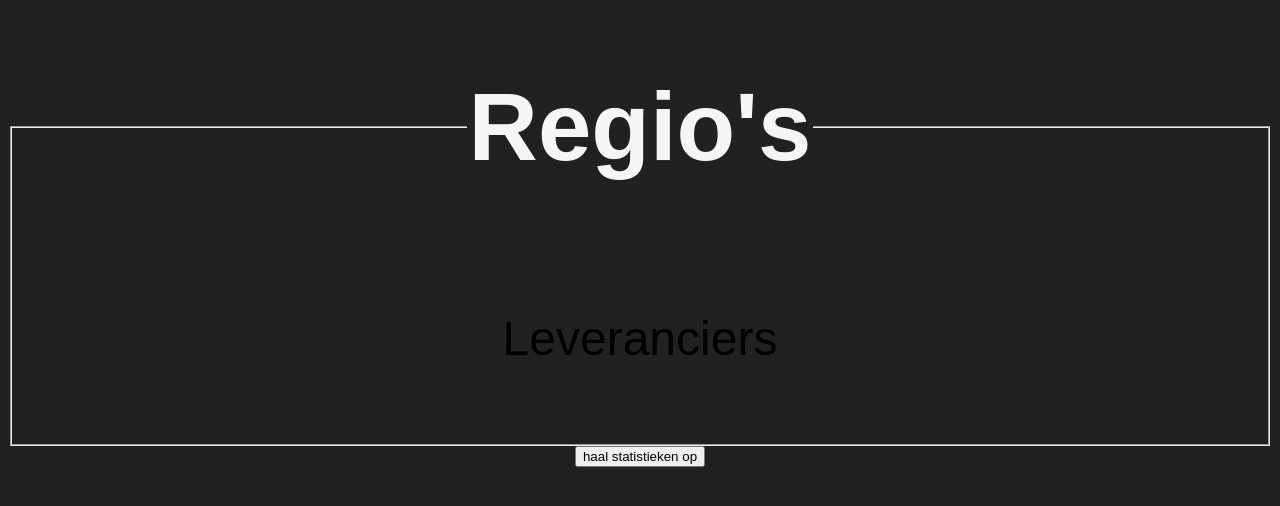
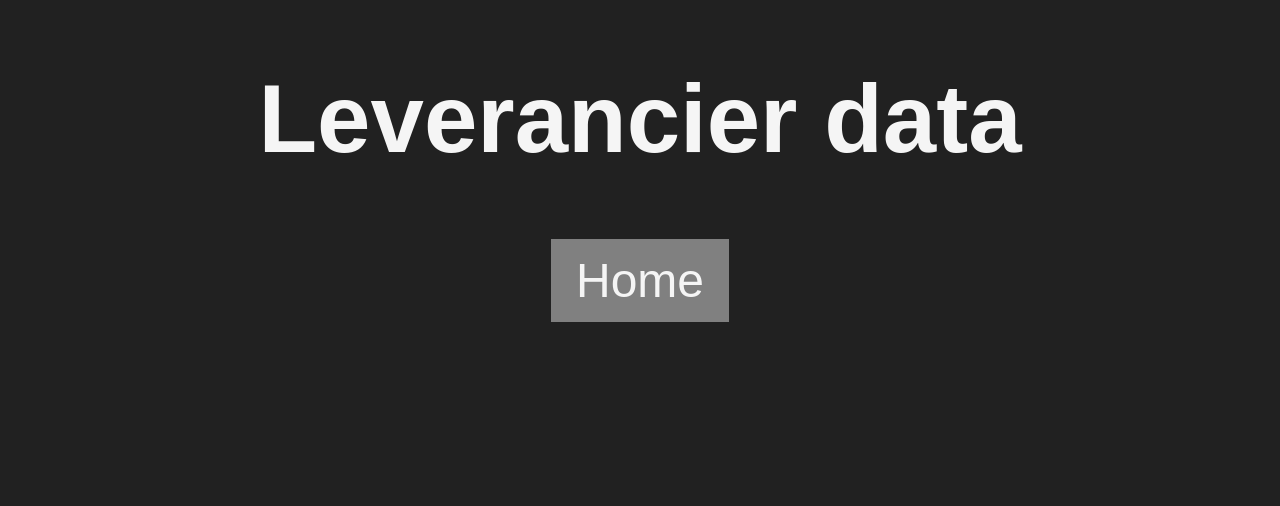
Before and after one commit to MrGafaji/DedsProject, a Django app: template mysite/polls/templates/polls/detailLeveranciers.html in a window 1280 px wide. Shown: the top 506 px of the page. Run offline with Django 4.2, Linux system fonts and the light colour scheme; the template is opened without the code that fills it: values that come from a table or form of the project are taken from there, others are empty; data comes from the database, SQL or seed files in the repository; parts of the project's set-up code (start-up, migrations or seed data) failed here and were passed over; some libraries are stand-ins or nearby versions.

Commit message:
frequentitems en medewerkers aanpassingen

```diff
--- /dev/null
+++ b/mysite/polls/DataConversions/FrequentItem.py
@@ -0,0 +1,57 @@
+from .DBConnectie import DBConn
+import pandas as pd
+from mlxtend.frequent_patterns import apriori
+from mlxtend.preprocessing import TransactionEncoder
+from django.http import JsonResponse
+import matplotlib.pyplot as plt
+import seaborn as sns
+
+
+def perform_frequenitemset(request):
+
+    # Retrieve the dataset from your source (e.g., database, CSV file)
+    productVendor = DBConn.toDf(DBConn.productVendor)
+    vendor = DBConn.toDf(DBConn.vendor)
+
+    merged_data = pd.merge(productVendor, vendor, left_on='BusinessEntityID', right_on='BusinessEntityID')
+
+    # transactions = merged_data[['BusinessEntityID', 'ProductID']].values.tolist()
+    transactions = merged_data.groupby('BusinessEntityID')['ProductID'].apply(list).tolist()
+
+
+    # Perform one-hot encoding of the transactions
+    te = TransactionEncoder()
+    te_ary = te.fit_transform(transactions)
+    df_encoded = pd.DataFrame(te_ary, columns=te.columns_)
+    print(transactions[:10])  # Check the first 10 transactions
+
+    # Apply Apriori algorithm to find frequent itemsets
+    frequent_itemsets = apriori(df_encoded, min_support=0.01, use_colnames=True)
+    frequent_itemsets['length'] = frequent_itemsets['itemsets'].apply(lambda x: len(x))
+    frequent_itemsets = frequent_itemsets[frequent_itemsets['length'] > 1]
+
+    # Convert the frequent itemsets DataFrame to a list of dictionaries
+    frequent_itemsets_list = frequent_itemsets.to_dict(orient='records')
+    print(frequent_itemsets_list)
+
+     # Convert frozensets to lists
+    for itemset in frequent_itemsets_list:
+        itemset['itemsets'] = list(itemset['itemsets'])
+
+
+    # Extract the itemsets and their support values
+    itemsets = [', '.join(str(item) for item in itemset['itemsets']) for itemset in frequent_itemsets_list]
+    supports = [itemset['support'] for itemset in frequent_itemsets_list]
+    print(itemsets)
+    print(supports)
+
+    # sns.set(style='whitegrid')  # Set Seaborn style
+    plt.figure(figsize=(10, 6))
+    sns.barplot(x=itemsets, y=supports, color='steelblue')
+    plt.xticks(rotation=90)
+    plt.xlabel('Itemsets')
+    plt.ylabel('Support')
+    plt.title('Frequent Itemsets')
+
+    # Return the frequent itemsets as a JSON response
+    return JsonResponse(frequent_itemsets_list, safe=False)
--- a/mysite/polls/templates/polls/detailLeveranciers.html
+++ b/mysite/polls/templates/polls/detailLeveranciers.html
@@ -1,17 +1,97 @@
+<!DOCTYPE html>
+<html>
 {% load static %}
-
 <link rel="stylesheet" href="{% static 'polls/style.css' %}">
 
-<form action="{% url 'polls:statistieken' question.id %}" method="post">
-    {% csrf_token %}
-    <fieldset>
-        <p>Leveranciers</p>
-        <legend><h1>{{ question.question_text }}</h1></legend>
-        {% if error_message %}<p><strong>{{ error_message }}</strong></p>{% endif %}
-        {% for choice in question.choice_set.all %}
-            <input type="radio" name="choice" id="choice{{ forloop.counter }}" value="{{ choice.id }}">
-            <label for="choice{{ forloop.counter }}">{{ choice.choice_text }}</label><br>
-        {% endfor %}
-    </fieldset>
-    <input type="submit" value="haal statistieken op">
-    </form>
+<head>
+    <title>Leverancier data</title>
+    <h1>Leverancier data</h1>
+    <a href="/" id="Home button" onmouseover="this.style.color='#A9A9A9'" onmouseleave="this.style.color='#FFFFFF'"
+        style="background-color: gray;">Home</a>
+    <script src="https://cdn.plot.ly/plotly-latest.min.js"></script>
+    <!-- <script src="https://cdn.jsdelivr.net/npm/seaborn-colorblind@0.0.1/seaborn-colorblind.min.js"></script> -->
+</head>
+
+<body>
+    <div>
+        <div class="row">
+            <div class="column1" style="display: inline-block; width: 49%;">
+                <div id="sales-bar-chart"></div>
+            </div>
+            <div class="column2" style="display: inline-block; width: 49%;">
+                <div id="sales-bar-chart2"></div>
+            </div>
+            <div class="column1" style="display: inline-block; width: 100%;">
+                <div id="sales-bar-chart3"></div>
+            </div>
+            <div id="itemset"></div>
+            <div id="itemset-graph"></div>
+        </div>
+    </div>
+    <script>
+        fetch('/perform_frequenitemset')
+            .then(response => response.json())
+            .then(data => {
+                // Handle the fetched data here
+                var itemsetElement = document.getElementById("itemset");
+
+                // Loop through the frequent itemsets and display them
+                data.forEach(itemset => {
+                    var itemsetString = Object.values(itemset).join(", ");
+                    var itemsetParagraph = document.createElement("p");
+                    itemsetParagraph.innerHTML = itemsetString;
+                    itemsetElement.appendChild(itemsetParagraph);
+                });
+
+                // Extract the itemsets and their support values from the data
+                var itemsets = data.map(itemset => itemset.itemsets);
+                var supports = data.map(itemset => itemset.support);
+
+                // Create the plot using Seaborn
+                var itemsetGraphElement = document.getElementById("itemset-graph");
+                var itemsetData = [{
+                    x: itemsets,
+                    y: supports,
+                    type: 'bar',
+                    marker: {
+                        color: 'steelblue',
+                        line: {
+                            color: 'black',
+                            width: 1
+                        }
+                    },
+                    opacity: 0.6
+                }];
+                var itemsetLayout = {
+                    title: {
+                        text: 'Frequent Itemsets',
+                        font: {
+                            color: '#ffffff'
+                        }
+                    },
+                    xaxis: {
+                        title: 'Itemsets',
+                        tickangle: 45,
+                        color: '#ffffff',
+                        tickfont: {
+                            color: '#ffffff'
+                        }
+                    },
+                    yaxis: {
+                        title: 'Support',
+                        color: '#ffffff',
+                        tickfont: {
+                            color: '#ffffff'
+                        }
+                    },
+                    bargap: 0.5,
+                    plot_bgcolor: '#212121',
+                    paper_bgcolor: '#212121'
+                };
+                Plotly.newPlot(itemsetGraphElement, itemsetData, itemsetLayout);
+            })
+            .catch(error => {
+                console.error(error);
+            });
+    </script>
+</body>
--- a/mysite/polls/urls.py
+++ b/mysite/polls/urls.py
@@ -3,6 +3,7 @@ from . import views
 from polls.DataConversions import AenC as Sales
 from polls.DataConversions import BikeStore as BikeStore
 from polls.DataConversions import Regression as Regression
+from polls.DataConversions import FrequentItem as FrequentItem
 
 
 app_name = "polls"
@@ -21,5 +22,7 @@ urlpatterns = [
     path('getDepartments/', Sales.get_Departmens, name='getDepartments'),
     path('getSalaryPerEmployeePerDepartment/<str:department>/', Sales.get_Salary_Per_Employee_Per_Department, name='getSalaryPerEmployeePerDepartment'),
     path('perform_regression/', Regression.perform_regression, name='perform_regression'),
+    path('perform_frequenitemset/', FrequentItem.perform_frequenitemset, name='perform_frequenitemset'),
+
 
 ]
```
Also changed, not shown: mysite/polls/templates/polls/DetailMedewerkers.html (+22 -3 lines).
